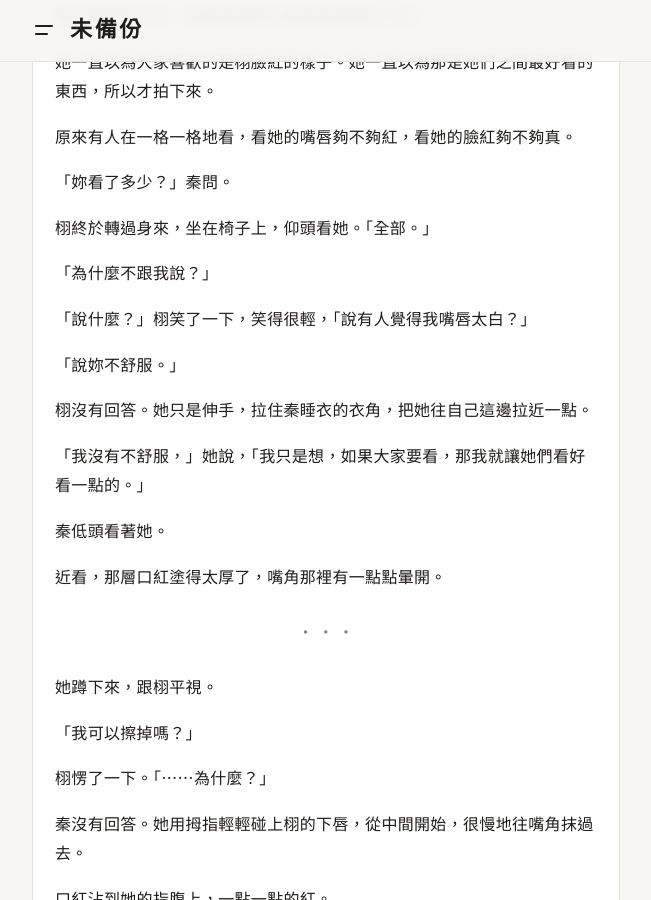
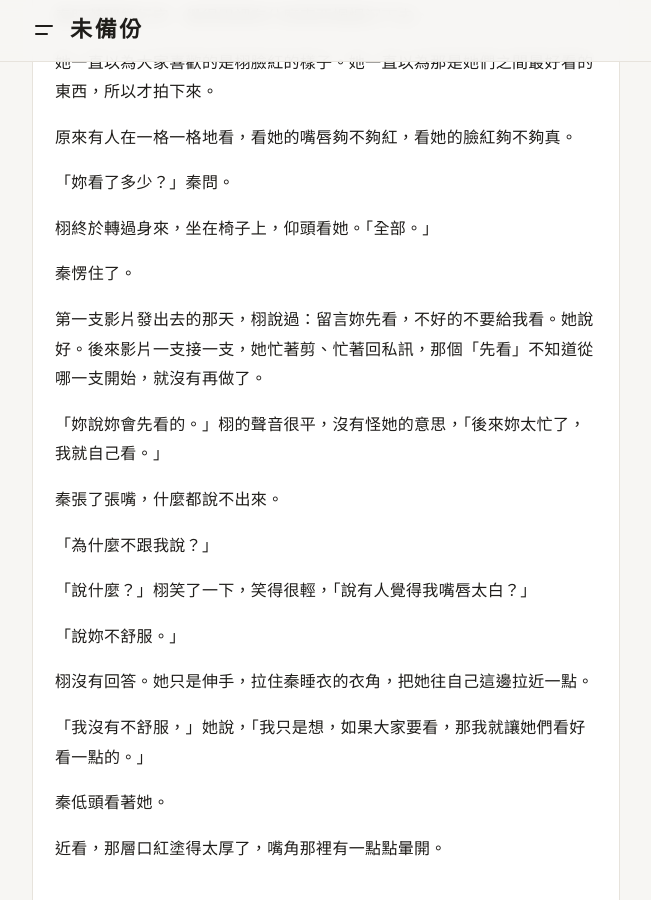
Before and after one commit to Sierra2121/weibeifen, a Jekyll site: the page built from _posts/2026-07-10-hongdian04.md, in a window 1280 px wide and 900 px high, scrolled down 994 px. Shown: the whole window, without its empty margins (314-965 px from the left). Built offline with Jekyll 4.4.1, drawn with Linux system fonts in a browser that asks for light colours.

Commit message:
《紅點》第4篇：呼應第1篇先看留言的約定
Co-Authored-By: Claude Opus 5.5 <noreply@anthropic.com>
Claude-Session: https://claude.ai/code/session_01VPttWRHHy7PYGHyK8H2EyY

```diff
--- a/_posts/2026-07-10-hongdian04.md
+++ b/_posts/2026-07-10-hongdian04.md
@@ -51,6 +51,14 @@ date: 2026-07-10 00:18:00 +0800
 「妳看了多少？」秦問。
 
 栩終於轉過身來，坐在椅子上，仰頭看她。「全部。」
+
+秦愣住了。
+
+第一支影片發出去的那天，栩說過：留言妳先看，不好的不要給我看。她說好。後來影片一支接一支，她忙著剪、忙著回私訊，那個「先看」不知道從哪一支開始，就沒有再做了。
+
+「妳說妳會先看的。」栩的聲音很平，沒有怪她的意思，「後來妳太忙了，我就自己看。」
+
+秦張了張嘴，什麼都說不出來。
 
 「為什麼不跟我說？」
 
```
